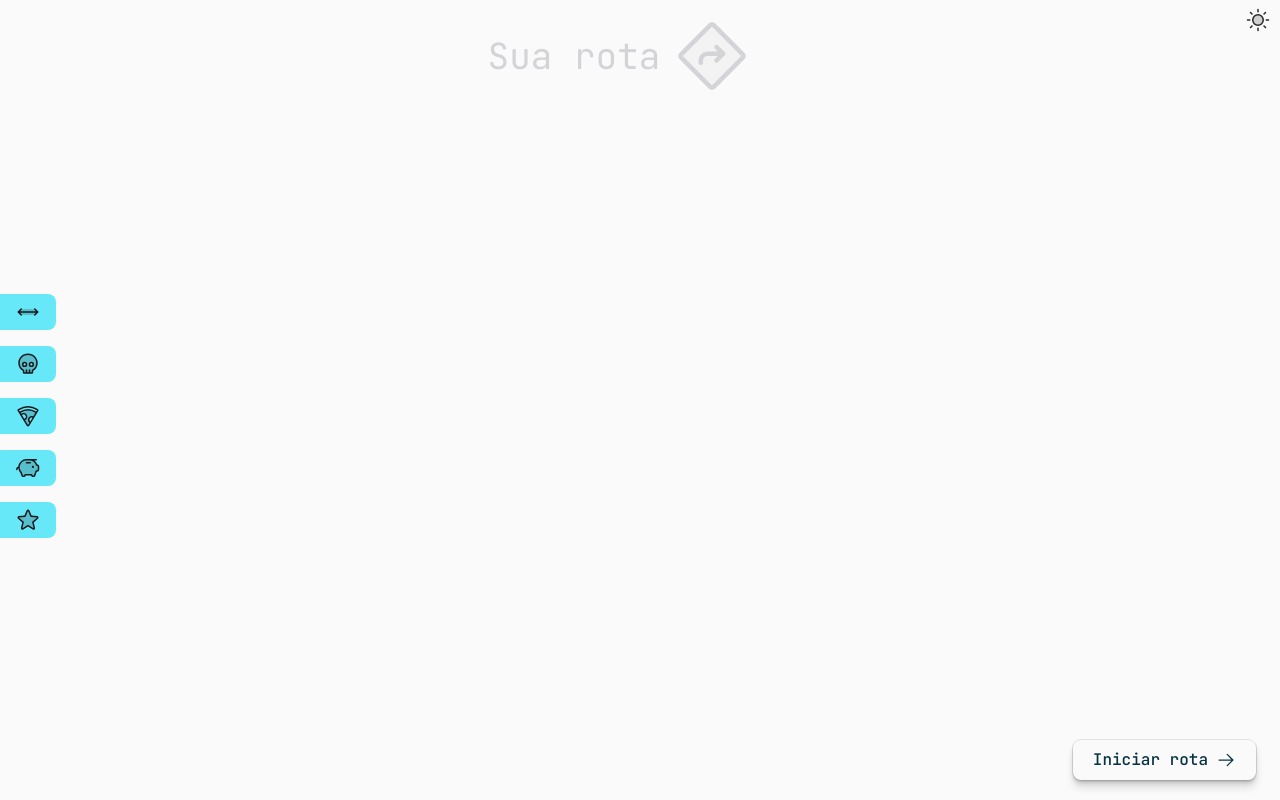
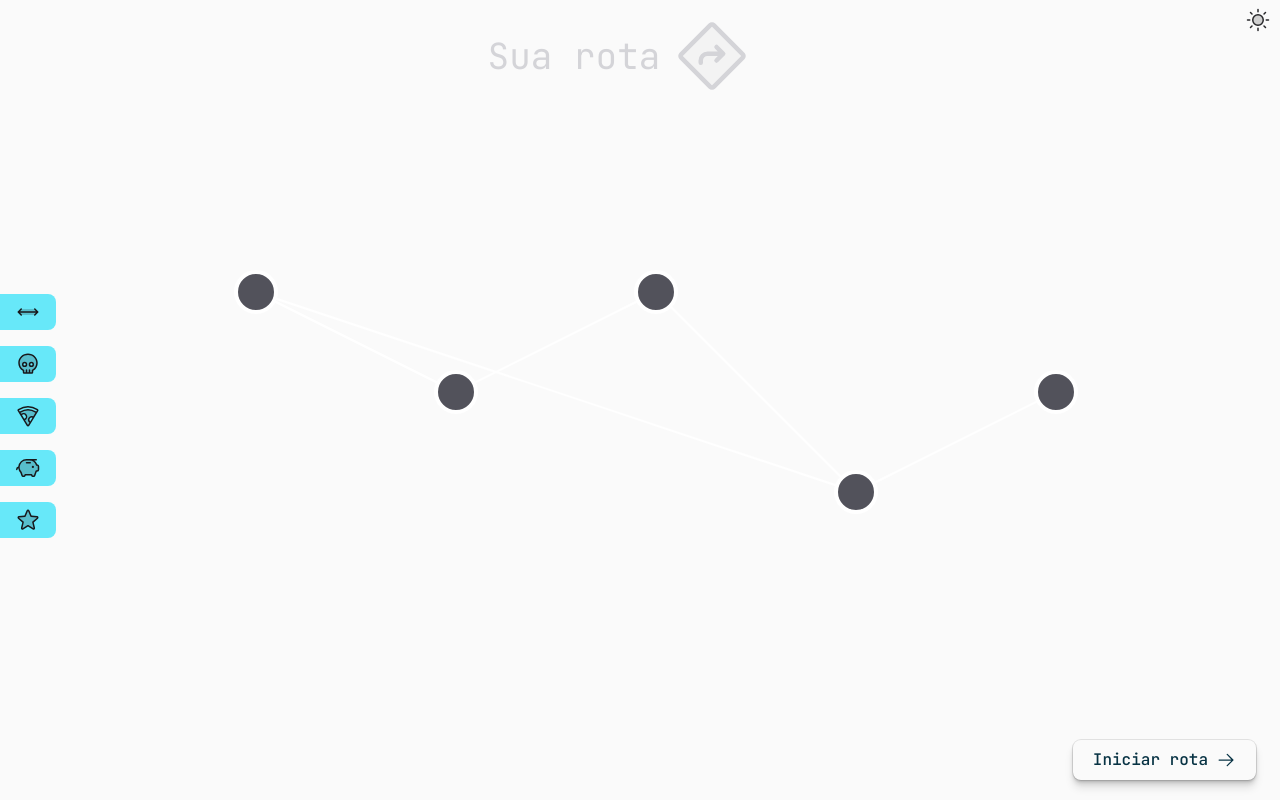
Before and after one commit to TheBestRoosterBr/Rotas-da-UFS, a React app in the folder frontend/: page /route in a window 1280 px wide. Built offline with nearby package versions, Linux system fonts and the light colour scheme.

Commit message:
exibindo o grafo agora

```diff
--- /dev/null
+++ b/frontend/src/app/pages/route/blocks/graph.tsx
@@ -0,0 +1,122 @@
+import {
+    MouseEvent,
+    ReactNode,
+    useEffect,
+    useRef,
+    useState,
+    WheelEvent
+} from 'react';
+
+
+interface Vertex {
+    id: number;
+
+    x: number;
+    y: number;
+}
+
+interface Edge {
+    origem: number;
+    destine: number;
+}
+
+interface GraphViewportProps {
+    vertices: Vertex[];
+    edges: Edge[];
+
+    className?: string;
+}
+
+
+export function GraphViewport(props: GraphViewportProps): ReactNode {
+    const scale = useRef<number>(2);
+    const [offset, setOffset] = useState({ x: 0, y: 0 });
+
+    const [isDragging, setIsDragging] = useState(false);
+    const [startDrag, setStartDrag] = useState({ x: 0, y: 0 });
+
+    const svgRef = useRef<SVGSVGElement | null>(null);
+
+
+    const handleMouseDown = (event: MouseEvent<SVGSVGElement>): void => {
+        setIsDragging(true);
+        setStartDrag({ x: event.clientX, y: event.clientY });
+
+        event.currentTarget.style.cursor = 'move';
+    };
+
+    const handleMouseMove = (event: MouseEvent<SVGSVGElement>): void => {
+        if (isDragging) {
+            const dx = event.clientX - startDrag.x;
+            const dy = event.clientY - startDrag.y;
+            setOffset((prev) => ({ x: prev.x + dx, y: prev.y + dy }));
+            setStartDrag({ x: event.clientX, y: event.clientY });
+        }
+    };
+
+    const handleMouseUp = (event: MouseEvent<SVGSVGElement>): void => {
+        event.currentTarget.style.cursor = 'default';
+        setIsDragging(false);
+    };
+
+
+    useEffect(() => {
+        const svg: SVGSVGElement | null = svgRef.current;
+
+        if (svg === null)
+            return;
+
+        const localHandleMouseUp = (event: any): void => handleMouseUp(event);
+        const localHandleMouseDown = (event: any): void => handleMouseDown(event);
+        const localHandleMouseMove = (event: any): void => handleMouseMove(event);
+
+        svg.addEventListener('mousedown', localHandleMouseDown);
+        svg.addEventListener('mousemove', localHandleMouseMove);
+        svg.addEventListener('mouseup', localHandleMouseUp);
+        svg.addEventListener('mouseleave', localHandleMouseUp);
+
+        return () => {
+            svg.removeEventListener('mousedown', localHandleMouseDown);
+            svg.removeEventListener('mousemove', localHandleMouseMove);
+            svg.removeEventListener('mouseup', localHandleMouseUp);
+            svg.removeEventListener('mouseleave', localHandleMouseUp);
+        };
+    }, [isDragging, startDrag]);
+
+    return (
+        <svg
+            ref={svgRef}
+            className={`${props.className ?? ''}`}>
+            <g transform={`translate(${offset.x}, ${offset.y}) scale(${scale.current})`}>
+                {props.edges.map((edge, index: number) => (
+                    <line
+                        key={index}
+
+                        x1={props.vertices[edge.origem]?.x}
+                        y1={props.vertices[edge.origem]?.y}
+
+                        x2={props.vertices[edge.destine]?.x}
+                        y2={props.vertices[edge.destine]?.y}
+
+                        stroke='white' />
+                ))}
+
+                {props.vertices.map((vertex) => (
+                    <circle
+                        key={vertex.id}
+
+                        r={10}
+                        cx={vertex.x}
+                        cy={vertex.y}
+
+                        stroke='white'
+                        strokeWidth={2}
+
+                        fill='currentColor'
+
+                        className='text-zinc-600' />
+                ))}
+            </g>
+        </svg>
+    );
+};
--- a/frontend/src/app/pages/route/index.tsx
+++ b/frontend/src/app/pages/route/index.tsx
@@ -13,6 +13,8 @@ import {
     Star,
     TrafficSign
 } from '@phosphor-icons/react';
+
+import { GraphViewport } from './blocks/graph';
 
 import { ThemeMode } from '@/components/themeMode';
 
@@ -132,6 +134,24 @@ export function RoutePage(): ReactNode {
                         </button>
                     </div>
                 )}
+
+                <GraphViewport
+                    edges={[
+                        { origem: 0, destine: 1 },
+                        { origem: 1, destine: 2 },
+                        { origem: 2, destine: 3 },
+                        { origem: 3, destine: 4 },
+                        { origem: 0, destine: 3 },
+                    ]}
+                    vertices={[
+                        { id: 0, x: 100, y: 100 },
+                        { id: 1, x: 200, y: 150 },
+                        { id: 2, x: 300, y: 100 },
+                        { id: 3, x: 400, y: 200 },
+                        { id: 4, x: 500, y: 150 },
+                    ]}
+
+                    className='flex-1' />
             </main>
 
             <footer className='px-6 pb-5'>
```
